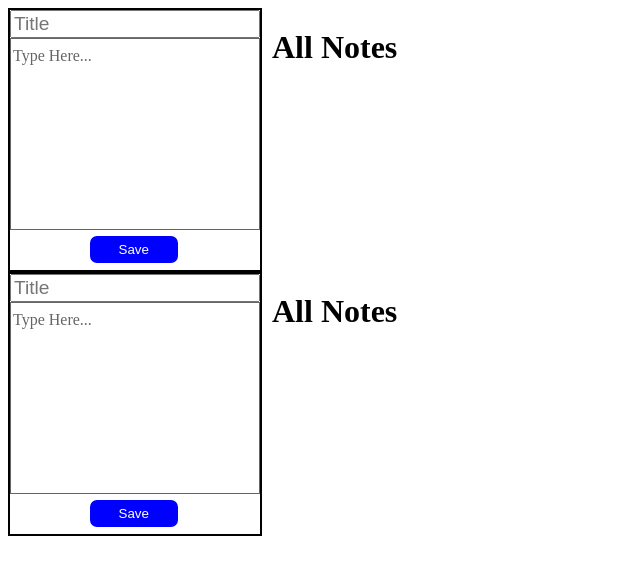
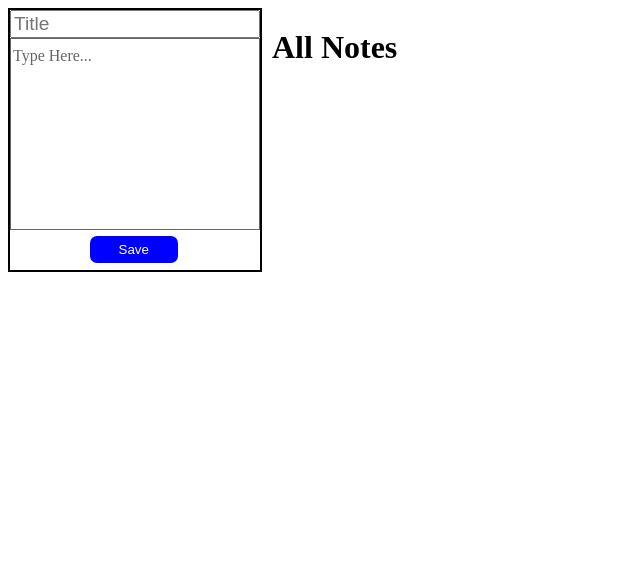
Before and after one commit to ShreeramNew/cloud-notes, a React (Create React App) app: page / in a window 1280 px wide. Shown: the top 574 px of the page, without its empty margins (0-640 px from the left). Built offline with nearby package versions, Linux system fonts and the light colour scheme.

Commit message:
ref- refactoring router code

```diff
--- a/src/App.js
+++ b/src/App.js
@@ -13,18 +13,20 @@ import OneNote from "./components/OneNote";
 import AllElementsContainer from "./AllElementsContainer";
 
 const router = createBrowserRouter(
-   createRoutesFromElements(
-      <Route path="/" element={<AllElementsContainer />}>
-         <Route path="/OpenNote" element={<OpenNote />} />
-      </Route>
-   )
+  [{
+   path:"/",
+   element:<AllElementsContainer/>
+  },
+{
+   path:'/hh',
+   element:<AddNote/>
+}]
 );
 
 function App() {
    return (
       <>
          <RouterProvider router={router} />
-         <AllElementsContainer />
       </>
    );
 }
```
